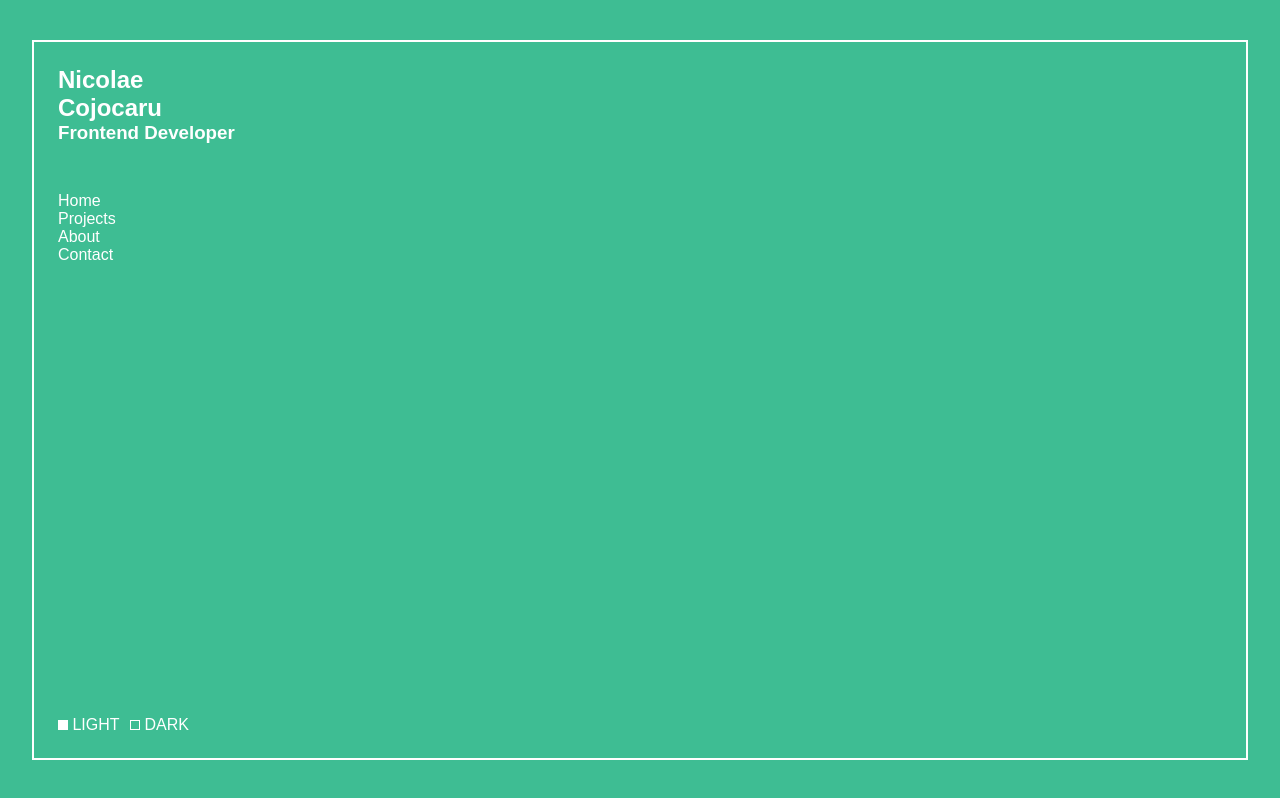
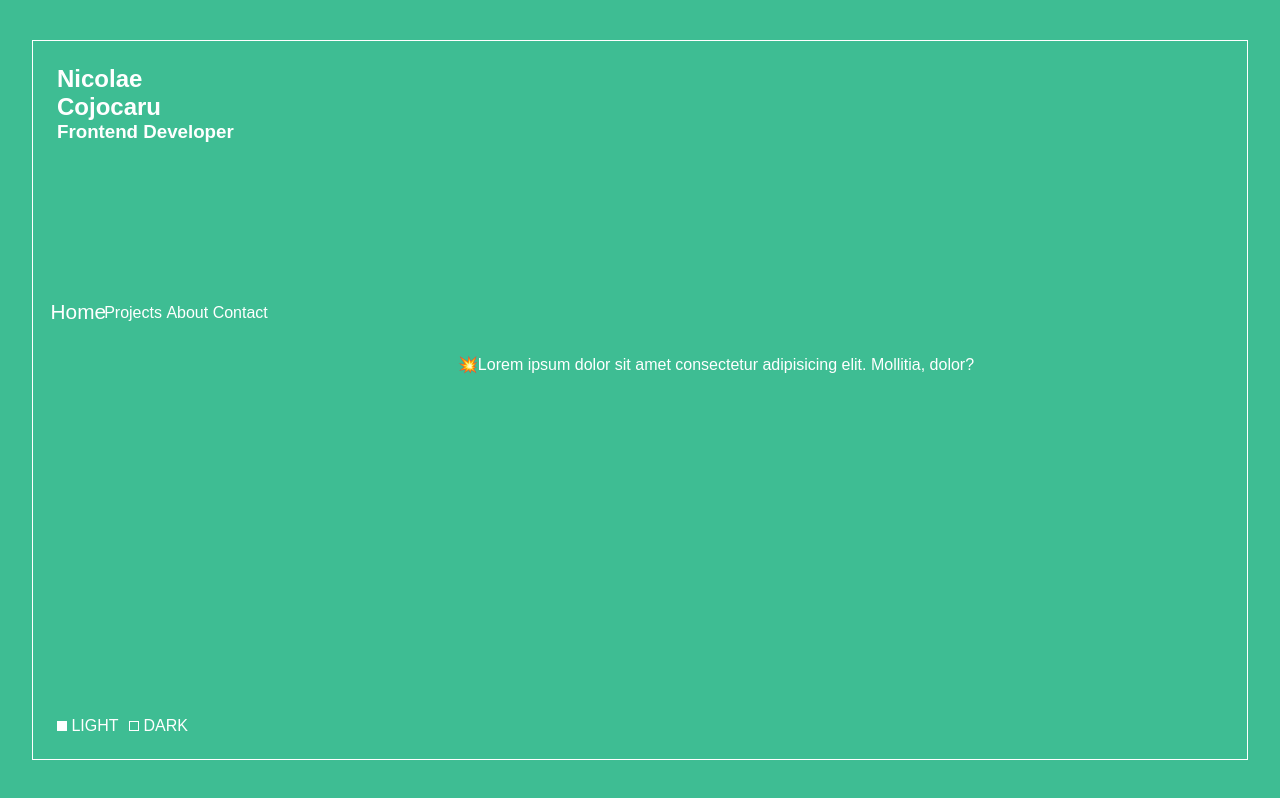
Before and after one commit to nicolae-co/Porto-folio, a website: page index.html in a window 1280 px wide. Drawn offline with Linux system fonts and the light colour scheme; a web font is replaced by a local one.

Commit message:
Added nav tabs

```diff
--- a/index.html
+++ b/index.html
@@ -16,18 +16,36 @@
         <h3>Frontend Developer</h3>
       </section>
       <nav class="nav">
-        <ul>
-          <li><a href="#">Home </a></li>
-          <li><a href="#">Projects </a></li>
-          <li><a href="#">About </a></li>
-          <li><a href="#">Contact </a></li>
-        </ul>
+        <button class="nav__btn nav__btn--active resetBtn" data-nav="1">
+          Home
+        </button>
+        <button class="nav__btn resetBtn" data-nav="2">Projects</button>
+        <button class="nav__btn resetBtn" data-nav="3">About</button>
+        <button class="nav__btn resetBtn" data-nav="4">Contact</button>
       </nav>
+      <section class="content">
+        <div class="content__tab content__1 content__tab--active">
+          💥Lorem ipsum dolor sit amet consectetur adipisicing elit. Mollitia,
+          dolor?
+        </div>
+        <div class="content__tab content__2">
+          🥇Lorem, ipsum dolor sit amet consectetur adipisicing elit.
+          Praesentium, quasi?
+        </div>
+        <div class="content__tab content__3">
+          🪩Lorem, ipsum dolor sit amet consectetur adipisicing elit. Suscipit,
+          ullam?
+        </div>
+        <div class="content__tab content__4">
+          💩Lorem ipsum dolor sit amet consectetur, adipisicing elit. Ullam,
+          asperiores?
+        </div>
+      </section>
       <section class="mode-toggle-container">
-        <button class="btn__light">
+        <button class="btn__light resetBtn">
           <span class="checkbox-light"></span> LIGHT
         </button>
-        <button class="btn__dark">
+        <button class="btn__dark resetBtn">
           <span class="checkbox-dark"></span> DARK
         </button>
       </section>
--- a/src/CSS/modeBtns.css
+++ b/src/CSS/modeBtns.css
@@ -3,15 +3,7 @@
     padding: 24px;
 }
 
-.mode-toggle-container button {
-    padding: 0;
-    font-size: inherit;
-    font-family: inherit;
-    border: none;
-    background-color: transparent;
-    color: inherit;
-    cursor: pointer;
-}
+
 
 .btn__light,
 .btn__dark {
--- a/src/CSS/style.css
+++ b/src/CSS/style.css
@@ -43,12 +43,55 @@ a {
 }
 
 
+
+.resetBtn {
+    padding: 0;
+    font-size: inherit;
+    font-family: inherit;
+    border: none;
+    background-color: transparent;
+    color: inherit;
+    cursor: pointer;
+}
+
+.nav__btn--active {
+    scale: 1.3;
+}
+
+.content__tab {
+    display: none;
+}
+
+.content__tab--active {
+    display: block;
+}
+
 main {
-    display: flex;
-    flex-direction: column;
+    display: grid;
+    grid-template-columns: 0.7fr 1.3fr;
+    grid-template-rows: 1fr 1.7fr 0.3fr;
+    grid-column-gap: 0px;
+    grid-row-gap: 0px;
     width: 95vw;
     height: 90vh;
-    border: 2px solid var(--white);
+    border: 1px solid var(--white);
+}
+
+.title {
+    grid-area: 1 / 1 / 2 / 2;
+}
+
+.nav {
+    grid-area: 2 / 1 / 3 / 2;
+}
+
+.mode-toggle-container {
+    grid-area: 3 / 1 / 4 / 3;
+}
+
+.content {
+    grid-area: 1 / 2 / 3 / 3;
+    align-self: center;
 }
 
 .title,
--- a/src/main.js
+++ b/src/main.js
@@ -1,6 +1,10 @@
 "use strict";
 const btnLight = document.querySelector(".btn__light");
 const btnDark = document.querySelector(".btn__dark");
+
+const navBtns = document.querySelectorAll(".nav__btn");
+const navContainer = document.querySelector(".nav");
+const navContent = document.querySelectorAll(".content__tab");
 
 const body = document.querySelector("body");
 
@@ -23,6 +27,26 @@ btnDark.addEventListener("click", function () {
 
 // console.log((btnDark.childNodes[1].style.backgroundColor = "white"));
 
+// Implementing Nav Component
+navContainer.addEventListener("click", function (e) {
+  const clicked = e.target.closest(".nav__btn");
+  if (!clicked) return;
+
+  // Remove active btn
+  navBtns.forEach((b) => b.classList.remove("nav__btn--active"));
+  navContent.forEach((c) => c.classList.remove("content__tab--active"));
+
+  // Activate btn
+  clicked.classList.add("nav__btn--active");
+
+  // Activate content area
+  document
+    .querySelector(`.content__${clicked.dataset.nav}`)
+    .classList.add("content__tab--active");
+
+  console.log("test");
+});
+
 window.addEventListener("load", function () {
   btnLight.childNodes[1].style.backgroundColor = "white";
 });
```
